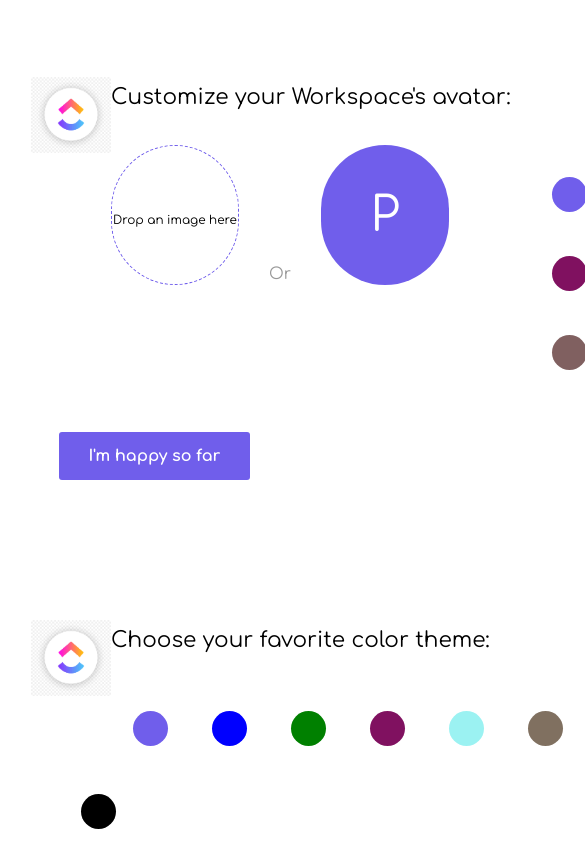
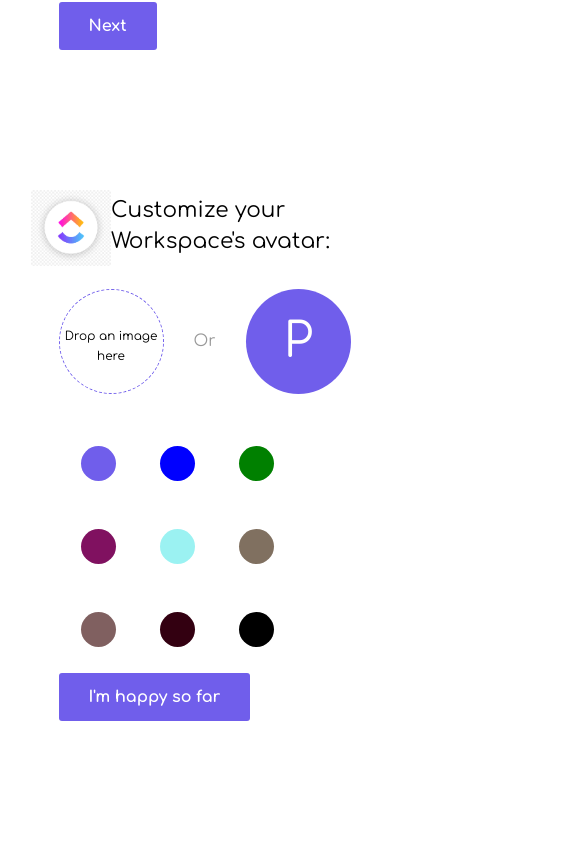
Before and after one commit to thisisutkarsh/Welcome, a Vue app: page / in a window 390 px wide. Shown: the part 1081-1934 px from the top of the page, 585 px wide, since content can reach past the window. Built offline with nearby package versions, Linux system fonts and the light colour scheme.

Commit message:
Responsive design done

```diff
--- a/src/App.vue
+++ b/src/App.vue
@@ -52,19 +52,18 @@
           <div class="name-avatar">
             P
           </div>
-          <div class="radio-buttons-workspace">
-            <div class="items-workspace">
-              <Circle style="background:#705eeb "></Circle>
-              <Circle style="background:blue "></Circle>
-              <Circle style="background:green "></Circle>
-              <Circle style="background:#705e "></Circle>
-              <Circle style="background:#7eeb "></Circle>
-              <Circle style="background:#765e "></Circle>
-              <Circle style="background:#755e "></Circle>
-              <Circle style="background:#301 "></Circle>
-              <Circle style="background:black"></Circle>
-            </div>
-          </div>
+        </div>
+
+        <div class="radio-buttons-theme">
+          <Circle class="inline" style="background:#705eeb"></Circle>
+          <Circle class="inline" style="background:blue "></Circle>
+          <Circle class="inline" style="background:green "></Circle>
+          <Circle class="inline" style="background:#705e "></Circle>
+          <Circle class="inline" style="background:#7eeb "></Circle>
+          <Circle class="inline" style="background:#765e "></Circle>
+          <Circle class="inline" style="background:#755e "></Circle>
+          <Circle class="inline" style="background:#301 "></Circle>
+          <Circle class="inline" style="background:black"></Circle>
         </div>
         <main-button
           @click="goto('div3')"
@@ -324,7 +323,7 @@ export default {
 
 .welcome {
   display: grid;
-  grid-template-columns: 1fr 400px;
+  grid-template-columns: 1fr 20%;
   grid-template-rows: 1fr;
   grid-template-areas: "main side";
   height: 100%;
@@ -445,7 +444,7 @@ img {
   display: flex;
   align-items: center;
   flex-wrap: wrap;
-  width: 377px;
+  width: 31vw;
   padding-left: 50px;
   justify-content: center;
 }
@@ -492,4 +491,22 @@ img {
   filter: blur(3px);
 } */
 /* Blur end */
+
+@media (max-width: 768px) {
+  .welcome {
+    display: block;
+    border: none;
+    overflow: hidden;
+    min-width: 100%;
+    max-width: 100%;
+  }
+  .name-avatar {
+    width: 105px;
+    height: 105px;
+  }
+  .image-drop {
+    width: 105px;
+    height: 105px;
+  }
+}
 </style>
--- a/src/components/Circle.vue
+++ b/src/components/Circle.vue
@@ -15,7 +15,6 @@ export default {
   height: 35px;
   border-radius: 50%;
   display: flex;
-  flex-direction: column;
   align-items: center;
   justify-content: center;
   transition: all 0.2s ease-out;
```
Also changed, not shown: 1 other file (tests, documents, lock files or other folders).
